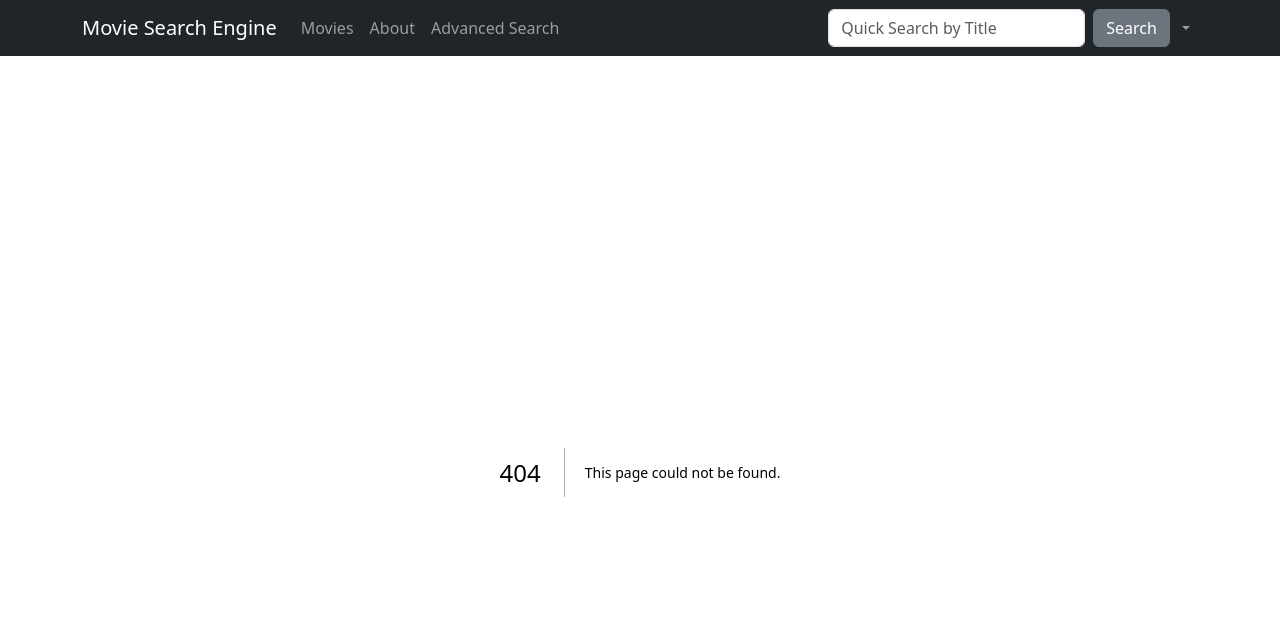
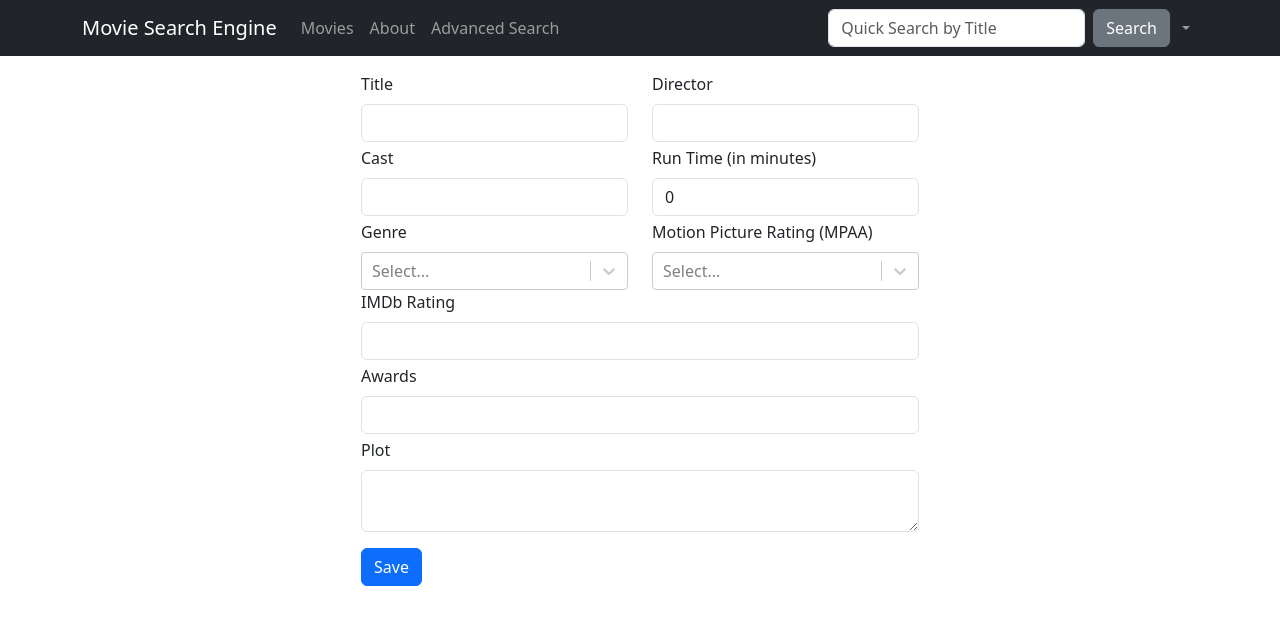
Before and after one commit to SongJoo1993/FlickScout, a Next.js app in the folder my-app/: page /addMovie in a window 1280 px wide. Before the commit this address had no page. Shown: the top 624 px of the page. Built offline with nearby package versions, Linux system fonts and the light colour scheme; sample sign-in values are in the browser's storage.

Commit message:
Add New Page added and Multiple Select Options added

```diff
--- a/my-app/components/MainNav.js
+++ b/my-app/components/MainNav.js
@@ -157,12 +157,12 @@ export default function MainNav() {
               :
               <Nav>
                 <NavDropdown title={token.userName} id="basic-nav-dropdown">
-                  <Link href="/admin" passHref legacyBehavior>
+                  <Link href="/addMovie" passHref legacyBehavior>
                   <NavDropdown.Item
-                      active={router.pathname === "/admin"}
+                      active={router.pathname === "/addMovie"}
                       onClick={expandOff}
                     >
-                      Admin Page
+                      Add Movie
                     </NavDropdown.Item>
                   </Link>
                   <NavDropdown.Item onClick={logout}>Log out</NavDropdown.Item>
--- a/my-app/components/SingleMovieModalEdit.js
+++ b/my-app/components/SingleMovieModalEdit.js
@@ -37,7 +37,6 @@ export default function SingleMovieModalEdit(props) {
       });
 
       async function updateMovie(userID, data) {
-        // console.log(data);
         const res = await fetch(`${process.env.NEXT_PUBLIC_API_URL}/movies/${userID}`, {
           method: `PUT`,
           body: JSON.stringify({
--- a/my-app/package.json
+++ b/my-app/package.json
@@ -22,6 +22,7 @@
     "react-dom": "18.2.0",
     "react-hook-form": "^7.44.3",
     "react-icons": "^4.10.1",
+    "react-select": "^5.7.4",
     "swr": "^2.1.5"
   },
   "devDependencies": {
--- /dev/null
+++ b/my-app/pages/addMovie.js
@@ -0,0 +1,175 @@
+import { useForm, Controller } from "react-hook-form";
+import Select from "react-select";
+import {Form, Row, Col, Button} from 'react-bootstrap'
+import {rated, categories, language, country, ranges} from '../public/searchItem';
+import { useState } from "react";
+
+export default function addMovie() {
+  const [isDisabled,setIsDisabled] = useState(false);
+  const {
+    register,
+    handleSubmit,
+    control,
+    formState: { errors },
+  } = useForm({
+    defaultValues: {
+      title: "",
+      directors: "",
+      cast: "",
+      runTime: 0,
+      genre: [],
+      rated: "",
+      imdb: "",
+      awards: "",
+      plot: "",
+    },
+  });
+  //languages, countries, fromDate(release date),
+  function submitForm(data) {
+    try {
+      console.log(data);
+      // if(updateMovie(_id, data)) {
+      //   console.log(props)
+      //   props.saveEdit();
+      // }
+    }
+    catch(err) {
+      // return (
+      //   <>
+      //     <Alert variant="danger" onClose={() => router.push("/")} dismissible>
+      //       <Alert.Heading> Edit Failed! Please try again.</Alert.Heading>
+      //     </Alert>
+      //   </>
+      // );
+    }
+  }
+
+  return (
+    <div style={{maxWidth: "50%", maxHeight: "50%", margin: "0 auto"}}>
+      <Form
+      style={{textAlign: "left"}}
+      onSubmit={handleSubmit(submitForm)}
+    >
+      <Form.Group className="mb-3" controlId="formBasicEmail">
+        <Row>
+          <Form.Group as={Col}>
+            <Form.Label>Title</Form.Label>
+            <Form.Control
+                {...register("title")}
+                className="mb-1"
+                type="text"
+            />
+          </Form.Group>
+          <Form.Group as={Col}>
+            <Form.Label>Director</Form.Label>
+            <Form.Control
+                {...register("directors")}
+                className="mb-1"
+                type="text"
+            />
+          </Form.Group>
+        </Row>
+        <Row>
+          <Form.Group as={Col}>
+            <Form.Label>Cast</Form.Label>
+            <Form.Control
+              {...register("cast")}
+              className="mb-1"
+              type="text"
+            />
+          </Form.Group>
+          <Form.Group as={Col}>
+            <Form.Label>Run Time (in minutes)</Form.Label>
+            <Form.Control
+              {...register("runTime")}
+              className="mb-1"
+              type="text"
+            />
+          </Form.Group>
+        </Row>
+        {/* <Row>
+          <Form.Group as={Col}>
+          </Form.Group>
+          <Form.Group as={Col}>
+          </Form.Group>
+        </Row> */}
+        <Row>
+          <Form.Group as={Col}>
+            <Form.Label>Genre</Form.Label>
+            <Controller
+              control={control}
+              defaultValue={categories[0].value}
+              name="genre"
+              render={({ field: { onChange, value, ref }}) => (
+                <Select
+                  inputRef={ref}
+                  value={categories.filter(c => value.includes(c.value))}
+                  onChange={val => {onChange(val.map(c => c.value))}}
+                  options={categories}
+                  isMulti
+                  // isDisabled={isDisabled}
+                />
+              )}
+            />
+          </Form.Group>
+          <Form.Group as={Col}>
+            <Form.Label>Motion Picture Rating (MPAA)</Form.Label>
+            <Controller
+              control={control}
+              defaultValue={rated.map(c => c.value)}
+              name="rated"
+              render={({ field: { onChange, value, ref }}) => (
+                <Select
+                  inputRef={ref}
+                  value={rated.filter(c => value.includes(c.value))}
+                  onChange={val => onChange(val.value)}
+                  options={rated}
+                />
+              )}
+            />
+          </Form.Group>
+          {/* <Form.Group as={Col}>
+            <Form.Label>Motion Picture Rating (MPAA):</Form.Label>
+            <Select
+              {...register("rated")}
+              options={options}
+            />
+            <Form.Select
+              {...register("rated")}
+              className="mb-1"
+              type="text"
+              >
+                {rated.map((elm,index) =>
+                  <option key={index}>
+                    {elm}
+                  </option>
+                  )}
+              </Form.Select>
+          </Form.Group> */}
+        </Row>
+
+
+        <Form.Label>IMDb Rating</Form.Label>
+        <Form.Control
+          {...register("imdb")}
+          className="mb-1"
+          type="text"
+          />
+        <Form.Label>Awards</Form.Label>
+        <Form.Control
+          {...register("awards")}
+          className="mb-1"
+          type="text"
+          />
+        <Form.Label>Plot</Form.Label>
+        <Form.Control
+          {...register("plot")}
+          className="mb-1"
+          as="textarea"
+          />
+      </Form.Group>
+      <Button variant="primary" type="submit">Save</Button>
+    </Form>
+    </div >
+      )
+  }
--- a/my-app/public/searchItem.js
+++ b/my-app/public/searchItem.js
@@ -1,29 +1,29 @@
 export const categories = [
-  "Action",
-  "Adventure",
-  "Animation",
-  "Biography",
-  "Comedy",
-  "Crime",
-  "Documentary",
-  "Drama",
-  "Family",
-  "Fantasy",
-  "Film-Noir",
-  "History",
-  "Horror",
-  "Music",
-  "Musical",
-  "Mystery",
-  "News",
-  "Romance",
-  "Sci-Fi",
-  "Short",
-  "Sport",
-  "Talk-Show",
-  "Thriller",
-  "War",
-  "Western",
+  { value: "Action", label: "Action", isDisabled: false },
+  { value: "Adventure", label: "Adventure", isDisabled: false },
+  { value: "Animation", label: "Animation", isDisabled: false },
+  { value: "Biography", label: "Biography", isDisabled: false },
+  { value: "Comedy", label: "Comedy", isDisabled: false },
+  { value: "Crime", label: "Crime", isDisabled: false },
+  { value: "Documentary", label: "Documentary", isDisabled: false },
+  { value: "Drama", label: "Drama", isDisabled: false },
+  { value: "Family", label: "Family", isDisabled: false },
+  { value: "Fantasy", label: "Fantasy", isDisabled: false },
+  { value: "Film-Noir", label: "Film-, isDisabled: falseNoir" },
+  { value: "History", label: "History", isDisabled: false },
+  { value: "Horror", label: "Horror", isDisabled: false },
+  { value: "Music", label: "Music", isDisabled: false },
+  { value: "Musical", label: "Musical", isDisabled: false },
+  { value: "Mystery", label: "Mystery", isDisabled: false },
+  { value: "News", label: "News", isDisabled: false },
+  { value: "Romance", label: "Romance", isDisabled: false },
+  { value: "Sci-Fi", label: "Sci-, isDisabled: falseFi" },
+  { value: "Short", label: "Short", isDisabled: false },
+  { value: "Sport", label: "Sport", isDisabled: false },
+  { value: "Talk-Show", label: "Talk-, isDisabled: falseShow" },
+  { value: "Thriller", label: "Thriller", isDisabled: false },
+  { value: "War", label: "War", isDisabled: false },
+  { value: "Western", label: "Western", isDisabled: false },
 ];
 
 export const language = [
@@ -424,6 +424,22 @@ export const country = [
   "Zimbabwe",
 ];
 
+export const rated = [
+  { value: "General", label: "G" },
+  { value: "Parental Guidance", label: "PG" },
+  { value: "14 Accompaniment", label: "14A" },
+  { value: "18 Accompaniment", label: "18A" },
+  { value: "Restricted", label: "R" },
+  { value: "Adult", label: "A" }
+]
+
+// export const rated = [
+//   { value: 'vanilla', label: 'Vanilla', rating: 'safe' },
+//   { value: 'chocolate', label: 'Chocolate', rating: 'good' },
+//   { value: 'strawberry', label: 'Strawberry', rating: 'wild' },
+//   { value: 'salted-caramel', label: 'Salted Caramel', rating: 'crazy' }
+// ]
+
 export let ranges = [];
 function getRange(range) {
   for (let i = 0; i <= 10; i += 0.5) {
```
Also changed, not shown: my-app/components/SingleMovieModal.js (+26 -6 lines), my-app/pages/admin/index.js (deleted, +0 -9 lines), 2 other files (tests, documents, lock files or other folders).
